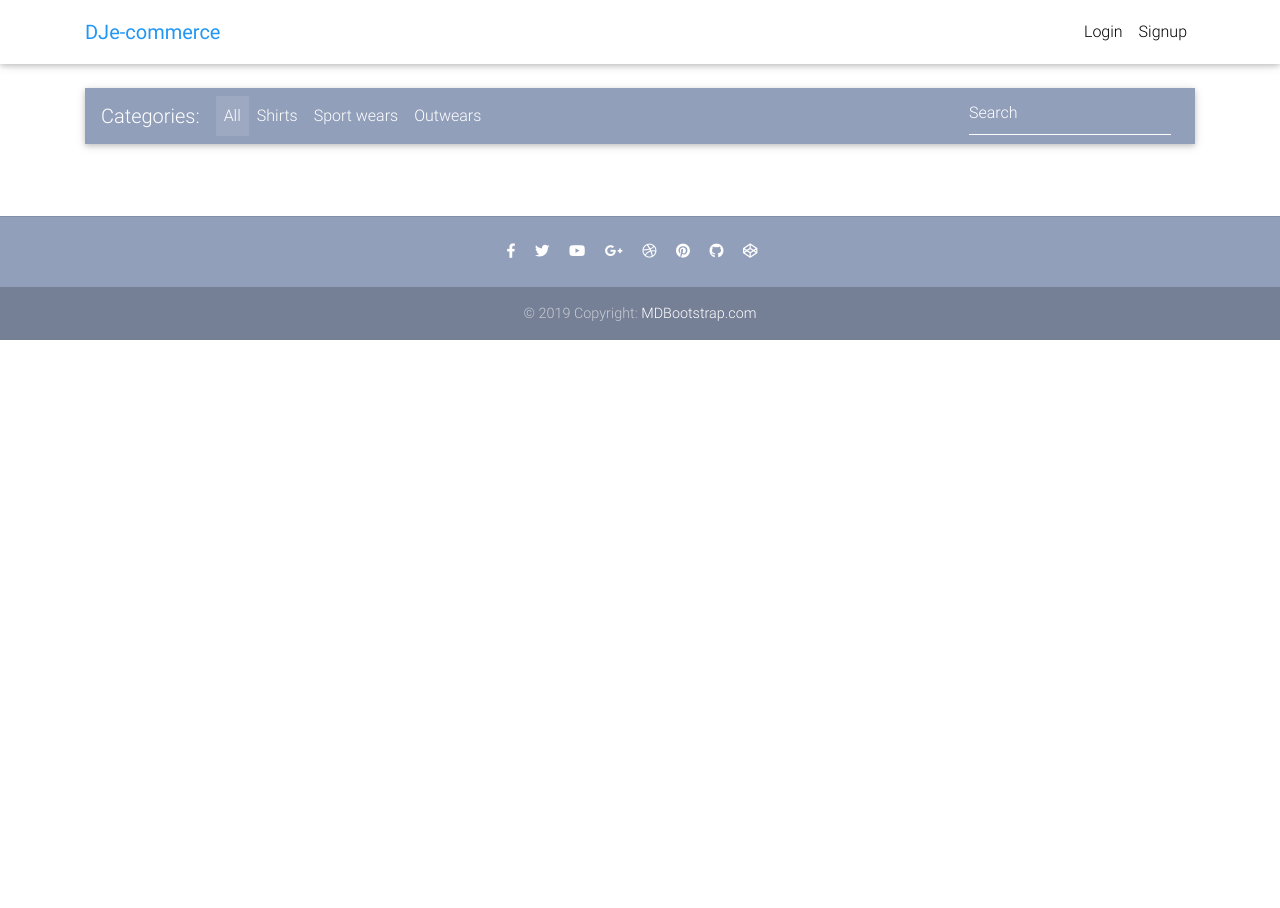
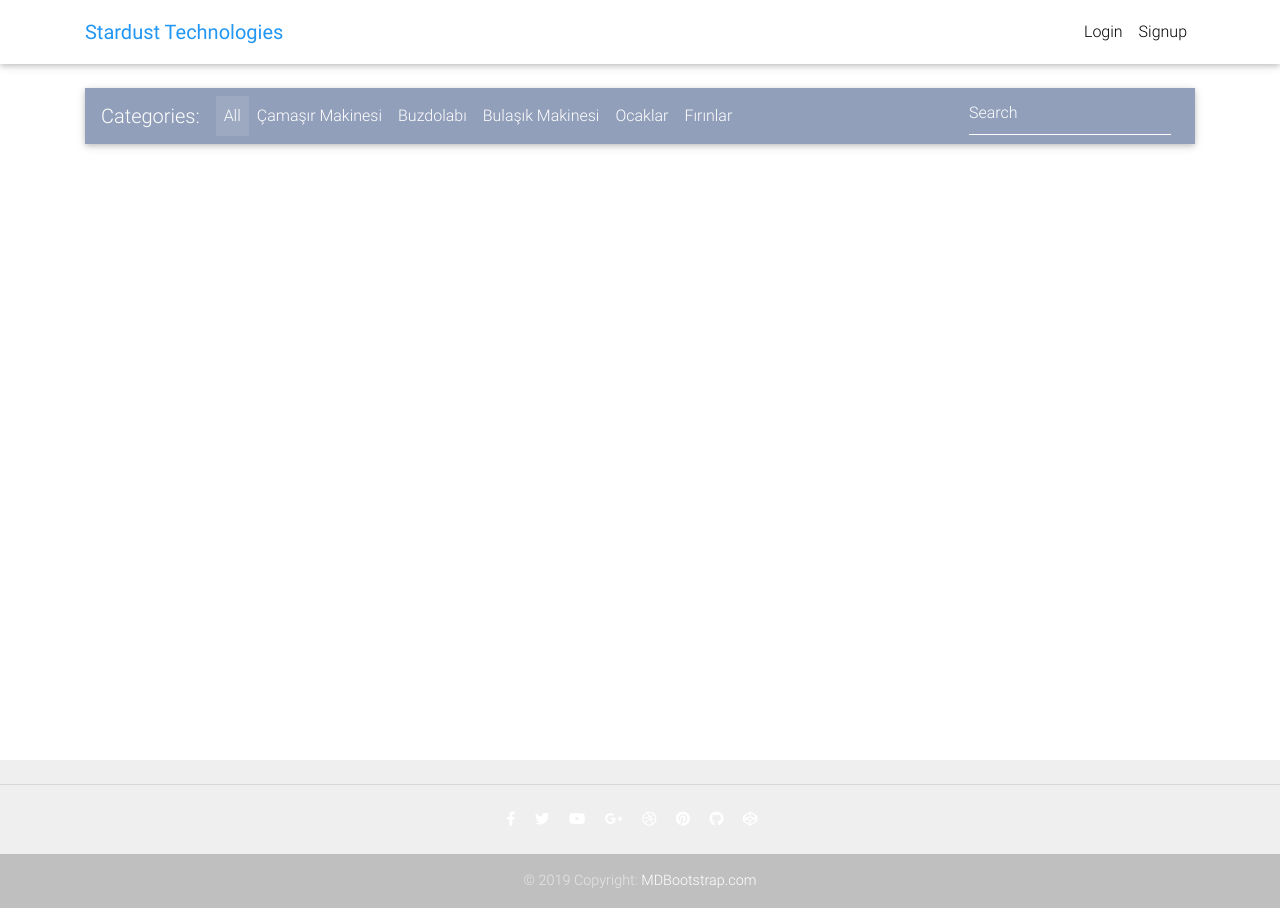
Before and after one commit to DevMilk/System_Programming_Project, a Django app: page / in a window 1280 px wide. Run offline with Django 3.2, Linux system fonts and the light colour scheme; data that the repository does not hold is empty; some libraries are stand-ins or nearby versions.

Commit message:
Added loops, html fixes
Added category loop, fixed html styles, changed categories

```diff
--- a/core/views.py
+++ b/core/views.py
@@ -8,7 +8,7 @@ from django.views.generic import ListView, DetailView, View
 from django.shortcuts import redirect
 from django.utils import timezone
 from .forms import CheckoutForm, CouponForm, RefundForm, PaymentForm
-from .models import Item, OrderItem, Order, Address, Payment, Coupon, Refund, UserProfile
+from .models import Item, OrderItem, Order, Address, Payment, Coupon, Refund, UserProfile, CATEGORY_CHOICES
 
 import random
 import string
@@ -346,10 +346,24 @@ class PaymentView(View):
 
 
 class HomeView(ListView):
-    model = Item
-    paginate_by = 10
-    template_name = "home.html"
+    def get(self,*args,**kwargs):
+        try:
 
+            model = Item
+            paginate_by = 10
+            template_name = "home.html"
+
+            categories = []
+            for item in list(CATEGORY_CHOICES):
+                _,a = item
+                categories.append(a)
+
+            context = {
+                'categories': categories
+            }
+            return render(self.request,template_name,context)
+        except ObjectDoesNotExist:
+            messages.warning(self.request,"No category found!")
 
 class OrderSummaryView(LoginRequiredMixin, View):
     def get(self, *args, **kwargs):
--- a/static_in_env/css/style.css
+++ b/static_in_env/css/style.css
@@ -20,4 +20,4 @@ body,
 
 /* Footer color for sake of consistency with Navbar */
 .page-footer {
-  background-color: #929FBA; }
+  background-color: #EFEFEF; }
--- a/static_in_env/css/style.min.css
+++ b/static_in_env/css/style.min.css
@@ -1 +1 @@
-.view,body,html{height:100%}.carousel{height:50%}.carousel .carousel-inner,.carousel .carousel-inner .active,.carousel .carousel-inner .carousel-item{height:100%}@media (max-width:776px){.carousel{height:100%}}.page-footer{background-color:#929FBA}
+.view,body,html{height:100%}.carousel{height:50%}.carousel .carousel-inner,.carousel .carousel-inner .active,.carousel .carousel-inner .carousel-item{height:100%}@media (max-width:776px){.carousel{height:100%}}.page-footer{background-color:#EFEFEF}
--- a/templates/base.html
+++ b/templates/base.html
@@ -18,7 +18,7 @@
     body,
     header,
     .carousel {
-      height: 60vh;
+      height: 100vh;
     }
 
     @media (max-width: 740px) {
@@ -41,6 +41,19 @@
       }
     }
 
+
+
+    html {
+      position:fixed;
+      padding:0;
+      margin:0;
+
+      top:0;
+      left:0;
+
+      width: 100%;
+      height: 100%;
+  }
   </style>
 </head>
 
--- a/templates/footer.html
+++ b/templates/footer.html
@@ -1,4 +1,4 @@
-<footer class="page-footer text-center font-small mt-4 wow fadeIn">
+<footer class=" page-footer text-center font-small mt-4 wow fadeIn">
 
     <hr class="my-4">
 
@@ -45,4 +45,26 @@
     </div>
     <!--/.Copyright-->
 
+
   </footer>
+
+   <style type="text/css">
+
+    *{
+        padding: 0;
+        margin: 0;
+    }
+
+    body {
+      /* Margin bottom by footer height */
+         margin-bottom: 60px;
+    }
+
+    footer {
+        position: absolute;
+        bottom: 0px;
+        width: 100%;
+        /* Set the fixed height of the footer here */
+
+}
+    </style>
--- a/templates/home.html
+++ b/templates/home.html
@@ -26,16 +26,11 @@
                 <span class="sr-only">(current)</span>
               </a>
             </li>
+            {% for category in categories %}
             <li class="nav-item">
-              <a class="nav-link" href="#">Shirts</a>
+              <a class="nav-link" href="#">{{category}}</a>
             </li>
-            <li class="nav-item">
-              <a class="nav-link" href="#">Sport wears</a>
-            </li>
-            <li class="nav-item">
-              <a class="nav-link" href="#">Outwears</a>
-            </li>
-
+            {% endfor %}
           </ul>
           <!-- Links -->
 
--- a/templates/navbar.html
+++ b/templates/navbar.html
@@ -1,11 +1,11 @@
 {% load cart_template_tags %}
 
 <nav class="navbar fixed-top navbar-expand-lg navbar-light white scrolling-navbar">
-    <div class="container">
+    <div class="container" >
 
       <!-- Brand -->
-      <a class="navbar-brand waves-effect" href="/">
-        <strong class="blue-text">DJe-commerce</strong>
+      <a class="navbar-brand waves-effect float-left" href="/">
+        <strong class="blue-text float-left">Stardust Technologies</strong>
       </a>
 
       <!-- Collapse -->
@@ -62,3 +62,10 @@
 
     </div>
   </nav>
+
+  <style type="text/css">
+    #strong{
+    position: relative;
+    left:0px;
+  }
+  </style>
```
Also changed, not shown: core/models.py (+7 -3 lines), core/migrations/0005_auto_20200508_1724.py (added).
